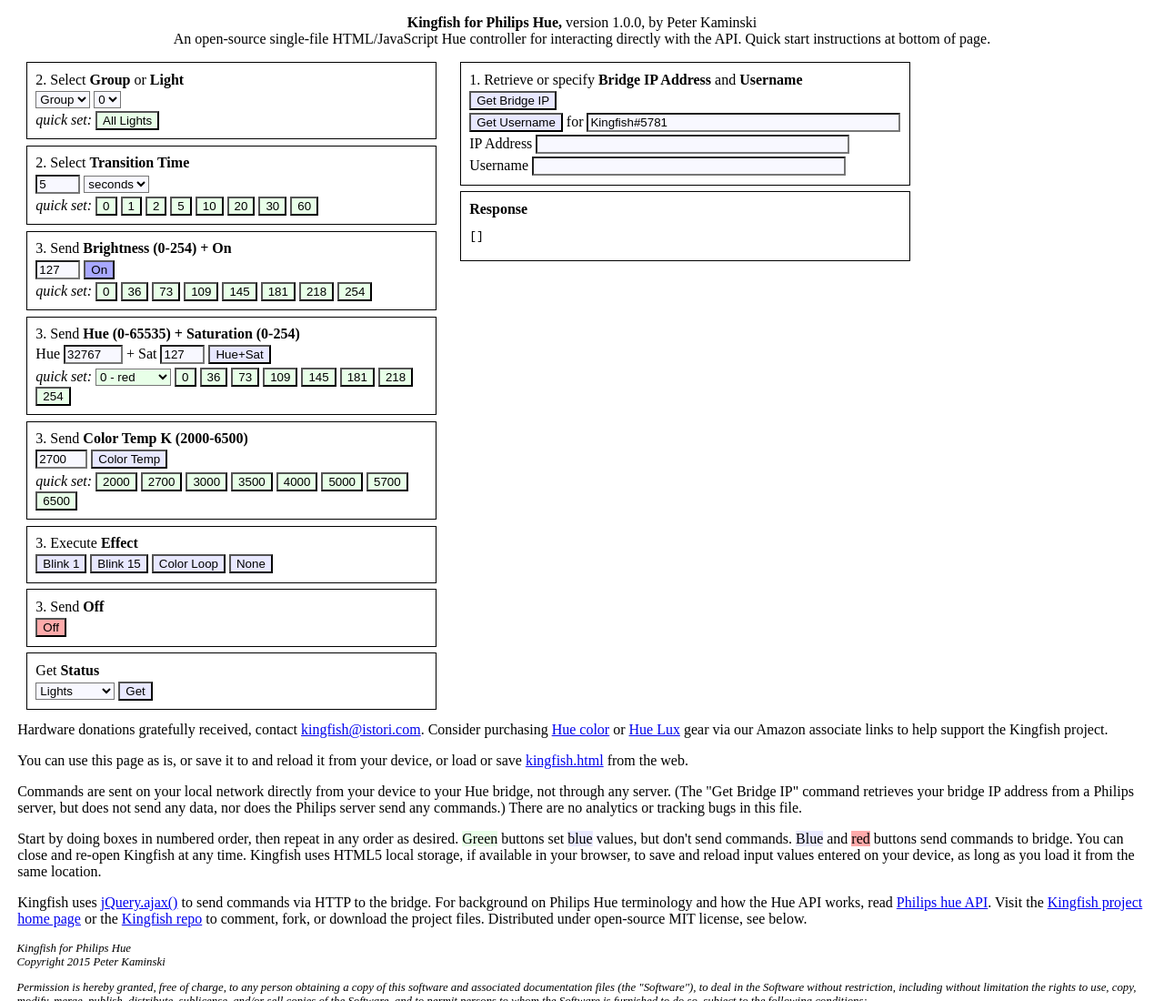
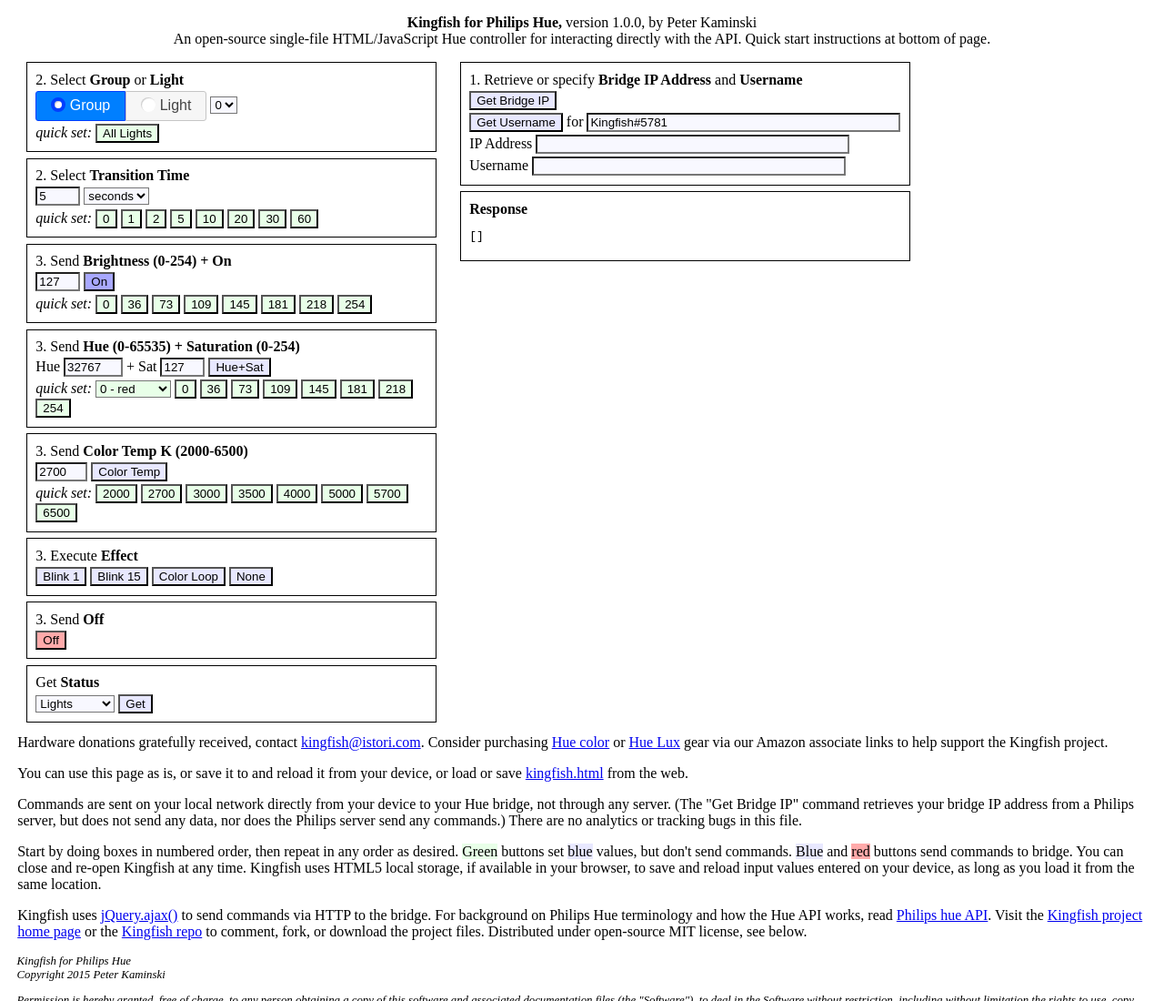
Before and after one commit to peterkaminski/kingfish, a plain HTML site: page kingfish.html in a window 1280 px wide. Shown: the top 1100 px of the page at 91% size. Drawn offline with nearby package versions, Linux system fonts and the light colour scheme.

Commit message:
change light-group input from select to buttons

```diff
--- a/kingfish.html
+++ b/kingfish.html
@@ -5,6 +5,8 @@
     <meta charset="utf-8" />
     <title>Kingfish for Philips Hue</title>
     <script src="https://ajax.googleapis.com/ajax/libs/jquery/2.1.4/jquery.min.js"></script>
+    <link rel="stylesheet" href="https://ajax.googleapis.com/ajax/libs/jqueryui/1.11.4/themes/smoothness/jquery-ui.css">
+    <script src="https://ajax.googleapis.com/ajax/libs/jqueryui/1.11.4/jquery-ui.min.js"></script>
     <style>
         body {
             margin: 1em;
@@ -94,10 +96,12 @@
             <div class="box">
                 <div class="box-header">2. Select <span class="noun">Group</span> or <span class="noun">Light</span></div>
                 <div>
-                    <select class="persistent" id="lg">
-                        <option value="groups">Group</option>
-                        <option value="lights">Light</option>
-                    </select>
+                    <span id="lg">
+                        <input class="persistent" type="radio" id="lg-group" name="lg" value="groups" checked>
+                        <label for="lg-group">Group</label>
+                        <input class="persistent" type="radio" id="lg-light" name="lg" value="lights">
+                        <label for="lg-light">Light</label>
+                    </span>
                     <select class="persistent" id="sel">
                         <option value="0">0</option>
                         <option value="1">1</option>
@@ -302,6 +306,9 @@
                 $("#devicetype").val("Kingfish#" + Math.floor(Math.random() * 8999 + 1000).toString());
                 $("#devicetype").change();
             }
+
+            // set up light-group buttonset
+            $("#lg").buttonset();
         });
 
         // save .persistent element when it changes
@@ -378,7 +385,7 @@
         };
 
         var stateAction = function () {
-            return ($("#lg").val() + "/" + $("#sel").val() + (($("#lg").val() === 'lights') ? "/state" : "/action"));
+            return ($("input[name=lg]:checked").val() + "/" + $("#sel").val() + (($("input[name=lg]:checked").val() === 'lights') ? "/state" : "/action"));
         };
 
         var transitionTime = function () {
```
